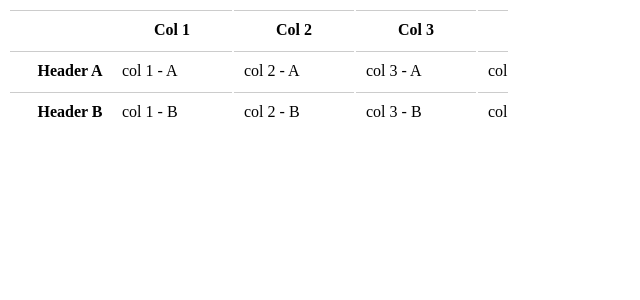
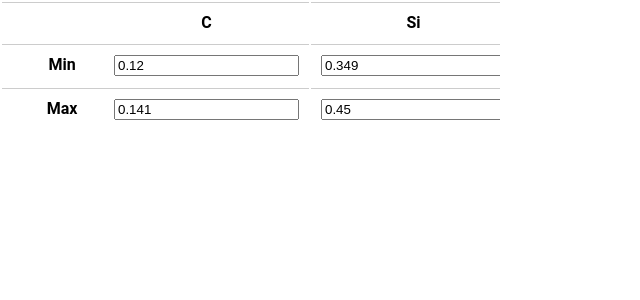
Before and after one commit to shashankvivek/grid-app, an Angular app in the folder grid-proj/: page / in a window 1280 px wide. Shown: the top 300 px of the page, without its empty margins (0-640 px from the left). Built offline with nearby package versions, Linux system fonts and the light colour scheme.

Commit message:
added grid debounce

```diff
--- a/grid-proj/package.json
+++ b/grid-proj/package.json
@@ -11,11 +11,13 @@
   },
   "private": true,
   "dependencies": {
-    "@angular/animations": "~9.1.12",
+    "@angular/animations": "^9.1.12",
+    "@angular/cdk": "^10.2.3",
     "@angular/common": "~9.1.12",
     "@angular/compiler": "~9.1.12",
     "@angular/core": "~9.1.12",
     "@angular/forms": "~9.1.12",
+    "@angular/material": "^10.2.3",
     "@angular/platform-browser": "~9.1.12",
     "@angular/platform-browser-dynamic": "~9.1.12",
     "@angular/router": "~9.1.12",
--- a/grid-proj/src/app/analysis-grid/analysis-grid.component.html
+++ b/grid-proj/src/app/analysis-grid/analysis-grid.component.html
@@ -3,24 +3,25 @@
     <table>
       <tr>
         <th class="fix"></th>
-        <th>Col 1</th>
-        <th>Col 2</th>
-        <th>Col 3</th>
-        <th>Col 4</th>
+        <th *ngFor="let header of analysisData[0].element_values">
+          {{ header.key }}
+        </th>
       </tr>
-      <tr>
-        <th class="fix">Header A</th>
-        <td>col 1 - A</td>
-        <td>col 2 - A</td>
-        <td>col 3 - A</td>
-        <td>col 4 - A</td>
-      </tr>
-      <tr>
-        <th class="fix">Header B</th>
-        <td>col 1 - B</td>
-        <td>col 2 - B</td>
-        <td>col 3 - B</td>
-        <td>col 4 - B</td>
+      <tr *ngFor="let rows of analysisData">
+        <th class="fix">{{ rows.key }}</th>
+        <td *ngFor="let data of rows.element_values">
+          <ng-container *ngIf="!readOnly; else noEdit"
+            ><input
+              type="number"
+              step="any"
+              (ngModelChange)="changedInput($event, rows.key, data)"
+              [(ngModel)]="data.value"
+          /></ng-container>
+          <!-- TODO: add error styling  -->
+          <ng-template #noEdit>
+            {{ data.value }}
+          </ng-template>
+        </td>
       </tr>
     </table>
   </div>
--- a/grid-proj/src/app/analysis-grid/analysis-grid.component.scss
+++ b/grid-proj/src/app/analysis-grid/analysis-grid.component.scss
@@ -1,6 +1,7 @@
 table {
     table-layout: fixed;
-    width: 100%;
+    // width: 100%;
+    text-align: center;
     *margin-left: -100px; /*ie7*/
   }
   td, th {
--- a/grid-proj/src/app/analysis-grid/analysis-grid.component.ts
+++ b/grid-proj/src/app/analysis-grid/analysis-grid.component.ts
@@ -1,23 +1,50 @@
-import { IAnalysisData } from './grid.model';
+import { IAnalysisData, IUpdationEvent, IElement_value } from './grid.model';
 
-import { Component, OnInit, Input, Output, EventEmitter } from '@angular/core';
+import {
+  Component,
+  OnInit,
+  Input,
+  Output,
+  EventEmitter,
+  OnDestroy,
+} from '@angular/core';
+import { Subject } from 'rxjs';
+import { debounceTime, distinctUntilChanged } from 'rxjs/operators';
 
 @Component({
   selector: 'AnalysisGrid',
   templateUrl: './analysis-grid.component.html',
-  styleUrls: ['./analysis-grid.component.scss']
+  styleUrls: ['./analysis-grid.component.scss'],
 })
-export class AnalysisGridComponent implements OnInit {
-
+export class AnalysisGridComponent implements OnInit, OnDestroy {
   @Input() readOnly: boolean;
   @Input() analysisData: IAnalysisData;
-  @Output() onDataUpdate = new EventEmitter();
+  @Output() onDataUpdate = new EventEmitter<IUpdationEvent>();
+  modelChanged: Subject<IUpdationEvent> = new Subject<IUpdationEvent>();
 
-  // make sure Min and Max have keys in same order
+  // TODO: make sure Min and Max have keys in same order
 
-  constructor() { }
+  constructor() {}
 
   ngOnInit(): void {
+    this.modelChanged
+      .pipe(debounceTime(300), distinctUntilChanged())
+      .subscribe((model) => {
+        this.onDataUpdate.emit(model);
+      });
   }
 
+  changedInput(value: number, unit: string, row: IElement_value): void {
+    if (value !== null) {
+      this.modelChanged.next({
+        elementId: row.key,
+        unit,
+        value,
+      });
+    }
+  }
+
+  ngOnDestroy(): void {
+    this.modelChanged.unsubscribe();
+  }
 }
--- a/grid-proj/src/app/analysis-grid/grid.model.ts
+++ b/grid-proj/src/app/analysis-grid/grid.model.ts
@@ -8,3 +8,9 @@
   key: string;
   element_values: IElement_value[];
 }
+
+export interface IUpdationEvent {
+  unit: string;
+  elementId: string;
+  value: number;
+}
--- a/grid-proj/src/app/app.component.scss
+++ b/grid-proj/src/app/app.component.scss
@@ -0,0 +1 @@
+@import "~@angular/material/prebuilt-themes/indigo-pink.css";
--- a/grid-proj/src/app/app.component.ts
+++ b/grid-proj/src/app/app.component.ts
@@ -1,4 +1,4 @@
-import { IAnalysisData } from './analysis-grid/grid.model';
+import { IAnalysisData, IUpdationEvent } from './analysis-grid/grid.model';
 import { Component, OnInit } from '@angular/core';
 
 @Component({
@@ -7,7 +7,7 @@
   styleUrls: ['./app.component.scss'],
 })
 export class AppComponent implements OnInit {
-  readOnly: boolean;
+  readOnly = false;
   analysisData: IAnalysisData[];
 
   ngOnInit(): void {
@@ -29,5 +29,8 @@
     ];
   }
 
-  public onDataUpdate(event): void {}
+  public onDataUpdate(event: IUpdationEvent): void {
+    // TODO: Make call to backend server to save this value
+    console.log(event);
+  }
 }
--- a/grid-proj/src/app/app.module.ts
+++ b/grid-proj/src/app/app.module.ts
@@ -1,3 +1,5 @@
+import { FormsModule } from '@angular/forms';
+import { CustomMaterialModule } from './custom-material.module';
 import { BrowserModule } from '@angular/platform-browser';
 import { NgModule } from '@angular/core';
 
@@ -10,7 +12,9 @@
     AnalysisGridComponent
   ],
   imports: [
-    BrowserModule
+    BrowserModule,
+    FormsModule,
+    CustomMaterialModule
   ],
   providers: [],
   bootstrap: [AppComponent]
--- a/grid-proj/src/styles.scss
+++ b/grid-proj/src/styles.scss
@@ -1 +1,19 @@
 /* You can add global styles to this file, and also import other style files */
+/* You can add global styles to this file, and also import other style files */
+
+html, body { height: 100%; }
+
+body {
+    font-family: Roboto, Arial, sans-serif;
+    margin: 0;
+  }
+  .basic-container {
+    padding: 30px;
+  }
+  .version-info {
+    font-size: 8pt;
+    float: right;
+  }
+
+@import 'https://fonts.googleapis.com/icon?family=Material+Icons';
+@import '~@angular/material/prebuilt-themes/indigo-pink.css';
```
Also changed, not shown: grid-proj/src/app/custom-material.module.ts (added, +87 -0 lines), 1 other file (tests, documents, lock files or other folders).
